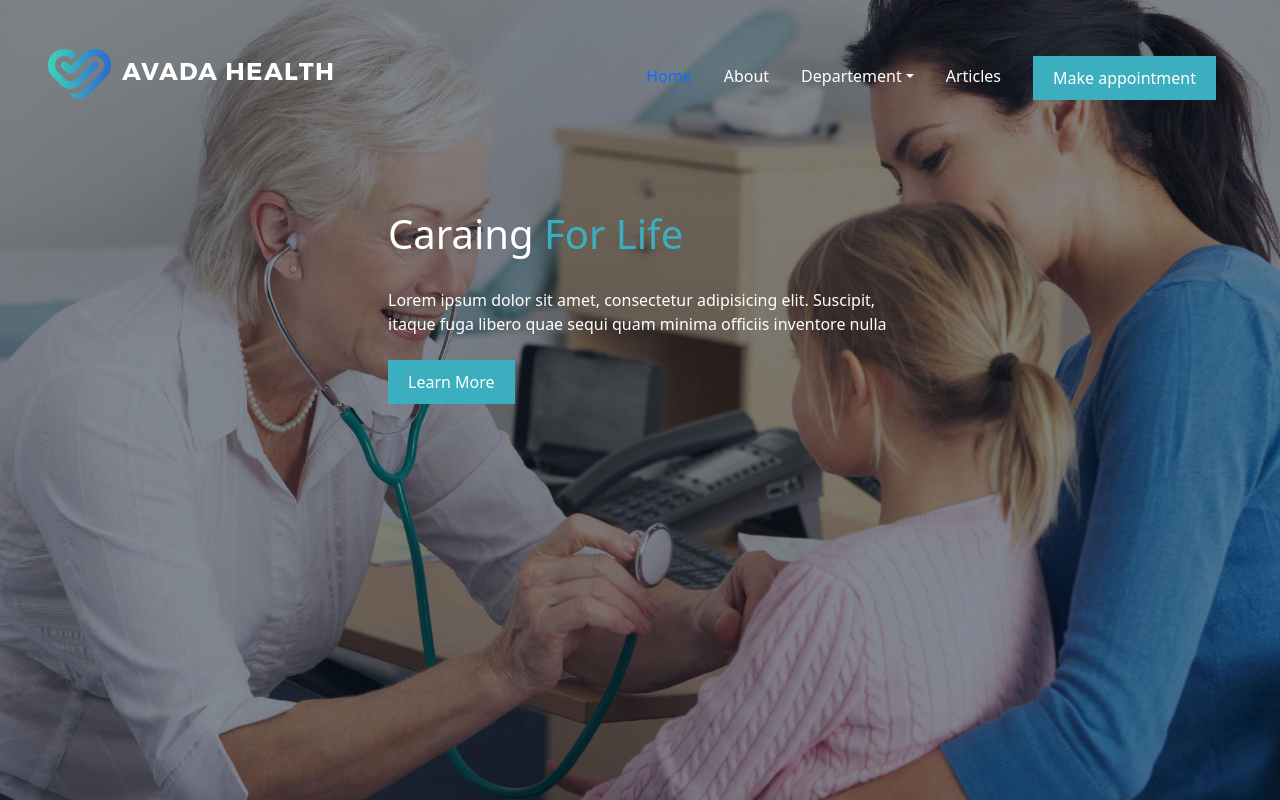
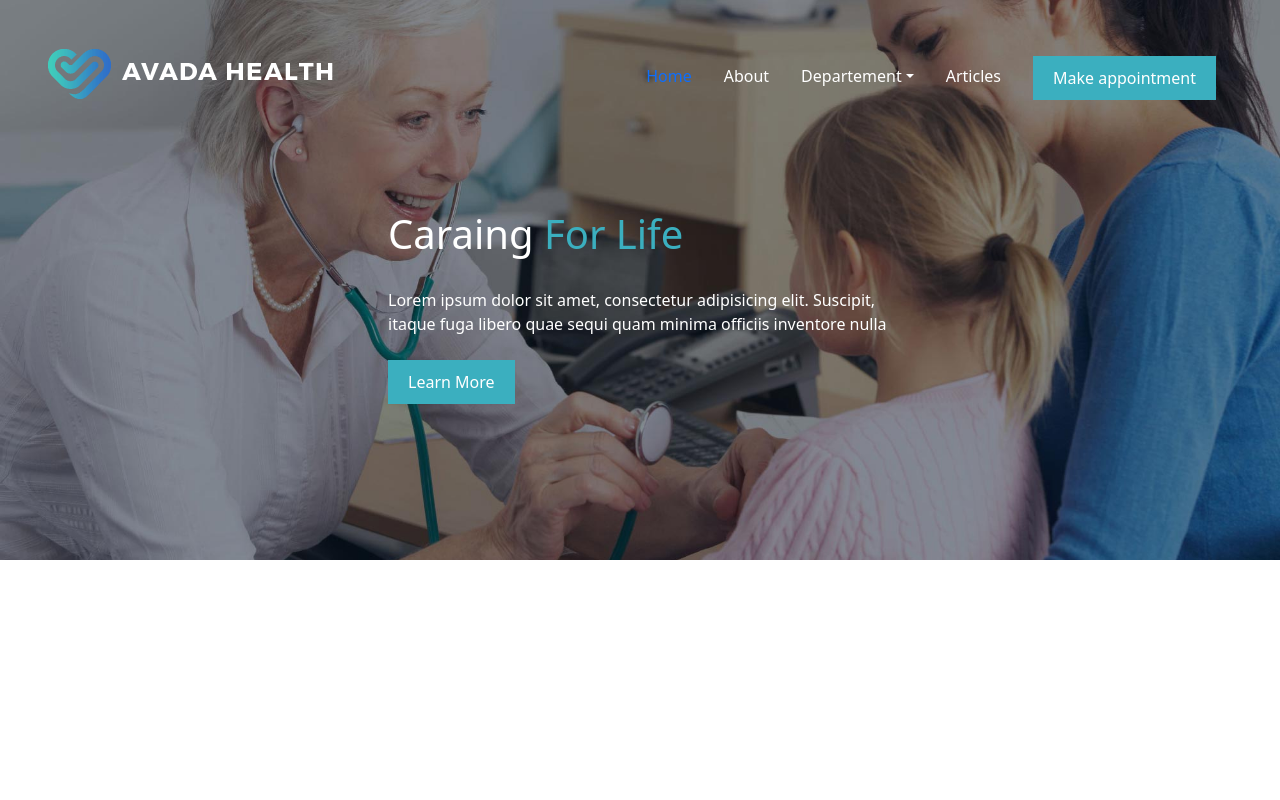
Before and after one commit to Mario-Marchio/proj-html-vuejs, a Vue app: page / in a window 1280 px wide. Built offline with nearby package versions, Linux system fonts and the light colour scheme.

Commit message:
modified some classes

```diff
--- a/src/components/AppHeader.vue
+++ b/src/components/AppHeader.vue
@@ -34,7 +34,7 @@
                 </li>
             </ul>
         </div>
-        <div class="header-center p-5">
+        <div class="container-medium p-5">
             <div class="fs-1 pb-4">Caraing <span class="text-acqua">For Life</span></div>
             <div class="pb-4">Lorem ipsum dolor sit amet, consectetur adipisicing elit. Suscipit, itaque fuga libero quae
                 sequi quam
@@ -54,7 +54,7 @@ header {
     background-size: cover;
     background-position: center;
     background-repeat: no-repeat;
-    height: 800px;
+    height: 560px;
 }
 
 .rectangular-button {
@@ -70,7 +70,7 @@ header {
     color: #3bafbf;
 }
 
-.header-center {
+.container-medium {
     color: #fff;
     margin: 0 auto;
     width: 600px;
```
